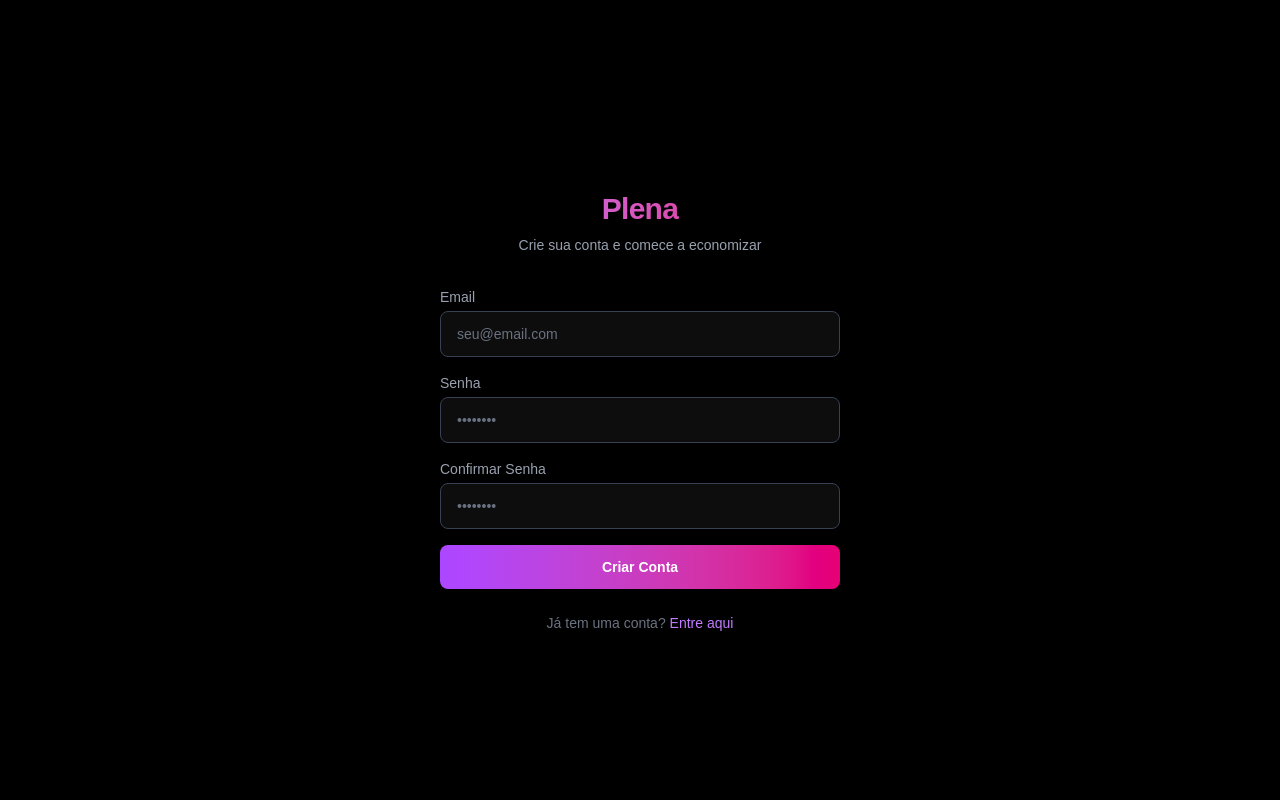
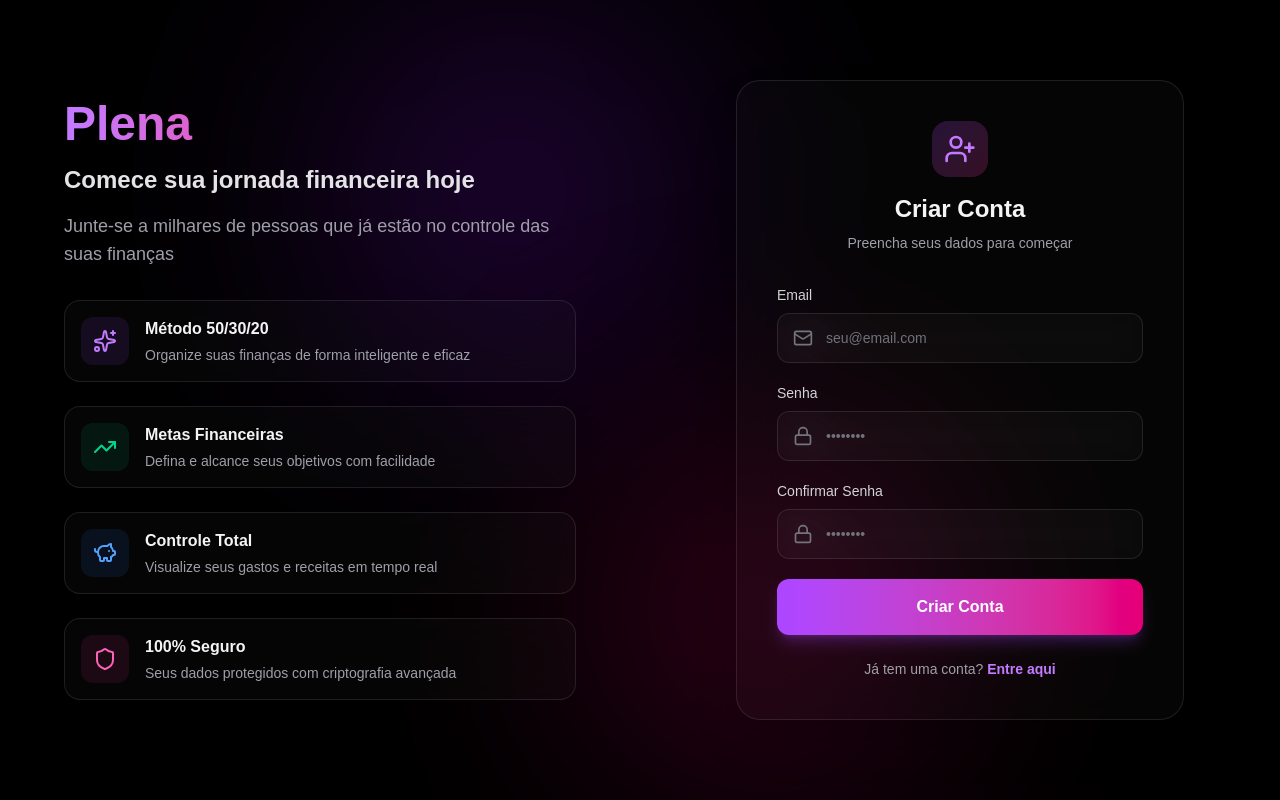
Before and after one commit to larissasthefanny/plena-app, a Next.js app in the folder frontend/: page /register in a window 1280 px wide. Built offline with nearby package versions, Linux system fonts and the light colour scheme.

Commit message:
Redesign register page with glassmorphism to match login

```diff
--- a/frontend/src/app/register/page.tsx
+++ b/frontend/src/app/register/page.tsx
@@ -3,6 +3,7 @@
 import Link from "next/link";
 import { useState } from "react";
 import { useRouter } from "next/navigation";
+import { Mail, Lock, UserPlus, Sparkles, TrendingUp, PiggyBank, Shield } from "lucide-react";
 
 export default function RegisterPage() {
     const router = useRouter();
@@ -50,90 +51,179 @@ export default function RegisterPage() {
     };
 
     return (
-        <div className="flex min-h-screen items-center justify-center bg-black text-white">
-            <div className="w-full max-w-md space-y-8 px-4 sm:px-6">
-                <div className="text-center">
-                    <h2 className="mt-6 text-3xl font-bold tracking-tight bg-clip-text text-transparent bg-gradient-to-r from-purple-400 to-pink-600">
+        <div className="min-h-screen bg-black text-white flex">
+            {/* Background decorativo */}
+            <div className="absolute inset-0 overflow-hidden pointer-events-none">
+                <div className="absolute top-0 left-1/4 w-96 h-96 bg-purple-600/20 rounded-full blur-[120px]"></div>
+                <div className="absolute bottom-0 right-1/4 w-96 h-96 bg-pink-600/20 rounded-full blur-[120px]"></div>
+            </div>
+
+            {/* Lado Esquerdo - Hero Section */}
+            <div className="hidden lg:flex lg:w-1/2 relative items-center justify-center p-12">
+                <div className="max-w-lg space-y-8 relative z-10">
+                    <div>
+                        <h1 className="text-5xl font-bold mb-4 bg-clip-text text-transparent bg-gradient-to-r from-purple-400 via-pink-500 to-purple-600">
                             Plena
-                    </h2>
-                    <p className="mt-2 text-sm text-gray-400">
-                        Crie sua conta e comece a economizar
+                        </h1>
+                        <p className="text-2xl font-semibold text-zinc-200 mb-4">
+                            Comece sua jornada financeira hoje
+                        </p>
+                        <p className="text-zinc-400 text-lg">
+                            Junte-se a milhares de pessoas que já estão no controle das suas finanças
                         </p>
                     </div>
 
-                <div className="mt-8 space-y-6">
-                    <form className="space-y-4" onSubmit={handleSubmit}>
+                    <div className="space-y-6">
+                        <div className="flex items-start gap-4 p-4 rounded-2xl bg-white/[0.02] backdrop-blur-xl border border-white/10 hover:bg-white/[0.05] transition-all">
+                            <div className="p-3 bg-purple-500/10 rounded-xl">
+                                <Sparkles className="w-6 h-6 text-purple-400" />
+                            </div>
+                            <div>
+                                <h3 className="font-semibold text-zinc-100 mb-1">Método 50/30/20</h3>
+                                <p className="text-sm text-zinc-400">Organize suas finanças de forma inteligente e eficaz</p>
+                            </div>
+                        </div>
+
+                        <div className="flex items-start gap-4 p-4 rounded-2xl bg-white/[0.02] backdrop-blur-xl border border-white/10 hover:bg-white/[0.05] transition-all">
+                            <div className="p-3 bg-emerald-500/10 rounded-xl">
+                                <TrendingUp className="w-6 h-6 text-emerald-400" />
+                            </div>
+                            <div>
+                                <h3 className="font-semibold text-zinc-100 mb-1">Metas Financeiras</h3>
+                                <p className="text-sm text-zinc-400">Defina e alcance seus objetivos com facilidade</p>
+                            </div>
+                        </div>
+
+                        <div className="flex items-start gap-4 p-4 rounded-2xl bg-white/[0.02] backdrop-blur-xl border border-white/10 hover:bg-white/[0.05] transition-all">
+                            <div className="p-3 bg-blue-500/10 rounded-xl">
+                                <PiggyBank className="w-6 h-6 text-blue-400" />
+                            </div>
+                            <div>
+                                <h3 className="font-semibold text-zinc-100 mb-1">Controle Total</h3>
+                                <p className="text-sm text-zinc-400">Visualize seus gastos e receitas em tempo real</p>
+                            </div>
+                        </div>
+
+                        <div className="flex items-start gap-4 p-4 rounded-2xl bg-white/[0.02] backdrop-blur-xl border border-white/10 hover:bg-white/[0.05] transition-all">
+                            <div className="p-3 bg-pink-500/10 rounded-xl">
+                                <Shield className="w-6 h-6 text-pink-400" />
+                            </div>
+                            <div>
+                                <h3 className="font-semibold text-zinc-100 mb-1">100% Seguro</h3>
+                                <p className="text-sm text-zinc-400">Seus dados protegidos com criptografia avançada</p>
+                            </div>
+                        </div>
+                    </div>
+                </div>
+            </div>
+
+            {/* Lado Direito - Formulário */}
+            <div className="w-full lg:w-1/2 flex items-center justify-center p-6 sm:p-12 relative z-10">
+                <div className="w-full max-w-md space-y-8">
+                    {/* Logo mobile */}
+                    <div className="lg:hidden text-center mb-8">
+                        <h1 className="text-4xl font-bold bg-clip-text text-transparent bg-gradient-to-r from-purple-400 via-pink-500 to-purple-600">
+                            Plena
+                        </h1>
+                        <p className="text-zinc-400 mt-2">Inteligência Financeira</p>
+                    </div>
+
+                    {/* Card do formulário */}
+                    <div className="p-8 sm:p-10 rounded-3xl bg-white/[0.02] backdrop-blur-xl border border-white/10 shadow-2xl">
+                        <div className="text-center mb-8">
+                            <div className="inline-flex items-center justify-center p-3 bg-gradient-to-br from-purple-500/20 to-pink-500/20 rounded-2xl mb-4">
+                                <UserPlus className="w-8 h-8 text-purple-400" />
+                            </div>
+                            <h2 className="text-2xl font-bold text-zinc-100 mb-2">Criar Conta</h2>
+                            <p className="text-zinc-400 text-sm">Preencha seus dados para começar</p>
+                        </div>
+
+                        <form className="space-y-5" onSubmit={handleSubmit}>
                             {error && (
-                            <div className="p-3 bg-red-500/10 border border-red-500/20 rounded-lg text-red-500 text-sm">
+                                <div className="p-4 bg-red-500/10 backdrop-blur-xl border border-red-500/20 rounded-xl text-red-400 text-sm flex items-center gap-2">
+                                    <div className="w-1.5 h-1.5 bg-red-400 rounded-full"></div>
                                     {error}
                                 </div>
                             )}
 
                             <div>
-                            <label htmlFor="email" className="block text-sm font-medium text-gray-400">
+                                <label htmlFor="email" className="block text-sm font-medium text-zinc-300 mb-2">
                                     Email
                                 </label>
-                            <div className="mt-1">
+                                <div className="relative">
+                                    <div className="absolute inset-y-0 left-0 pl-4 flex items-center pointer-events-none">
+                                        <Mail className="h-5 w-5 text-zinc-500" />
+                                    </div>
                                     <input
                                         id="email"
                                         type="email"
                                         required
                                         value={email}
                                         onChange={(e) => setEmail(e.target.value)}
-                                    className="block w-full rounded-lg border border-gray-700 bg-white/5 px-4 py-3 text-white placeholder-gray-500 focus:border-purple-500 focus:ring-purple-500 sm:text-sm"
+                                        className="block w-full pl-12 pr-4 py-3.5 rounded-xl border border-white/10 bg-white/[0.02] backdrop-blur-xl text-white placeholder-zinc-500 focus:border-purple-500/50 focus:ring-2 focus:ring-purple-500/20 focus:bg-white/[0.05] transition-all sm:text-sm outline-none"
                                         placeholder="seu@email.com"
                                     />
                                 </div>
                             </div>
 
                             <div>
-                            <label htmlFor="password" className="block text-sm font-medium text-gray-400">
+                                <label htmlFor="password" className="block text-sm font-medium text-zinc-300 mb-2">
                                     Senha
                                 </label>
-                            <div className="mt-1">
+                                <div className="relative">
+                                    <div className="absolute inset-y-0 left-0 pl-4 flex items-center pointer-events-none">
+                                        <Lock className="h-5 w-5 text-zinc-500" />
+                                    </div>
                                     <input
                                         id="password"
                                         type="password"
                                         required
                                         value={password}
                                         onChange={(e) => setPassword(e.target.value)}
-                                    className="block w-full rounded-lg border border-gray-700 bg-white/5 px-4 py-3 text-white placeholder-gray-500 focus:border-purple-500 focus:ring-purple-500 sm:text-sm"
+                                        className="block w-full pl-12 pr-4 py-3.5 rounded-xl border border-white/10 bg-white/[0.02] backdrop-blur-xl text-white placeholder-zinc-500 focus:border-purple-500/50 focus:ring-2 focus:ring-purple-500/20 focus:bg-white/[0.05] transition-all sm:text-sm outline-none"
                                         placeholder="••••••••"
                                     />
                                 </div>
                             </div>
 
                             <div>
-                            <label htmlFor="confirmPassword" className="block text-sm font-medium text-gray-400">
+                                <label htmlFor="confirmPassword" className="block text-sm font-medium text-zinc-300 mb-2">
                                     Confirmar Senha
                                 </label>
-                            <div className="mt-1">
+                                <div className="relative">
+                                    <div className="absolute inset-y-0 left-0 pl-4 flex items-center pointer-events-none">
+                                        <Lock className="h-5 w-5 text-zinc-500" />
+                                    </div>
                                     <input
                                         id="confirmPassword"
                                         type="password"
                                         required
                                         value={confirmPassword}
                                         onChange={(e) => setConfirmPassword(e.target.value)}
-                                    className="block w-full rounded-lg border border-gray-700 bg-white/5 px-4 py-3 text-white placeholder-gray-500 focus:border-purple-500 focus:ring-purple-500 sm:text-sm"
+                                        className="block w-full pl-12 pr-4 py-3.5 rounded-xl border border-white/10 bg-white/[0.02] backdrop-blur-xl text-white placeholder-zinc-500 focus:border-purple-500/50 focus:ring-2 focus:ring-purple-500/20 focus:bg-white/[0.05] transition-all sm:text-sm outline-none"
                                         placeholder="••••••••"
                                     />
                                 </div>
                             </div>
 
-                        <div>
                             <button
                                 type="submit"
                                 disabled={loading}
-                                className="flex w-full justify-center rounded-lg bg-gradient-to-r from-purple-500 to-pink-600 px-4 py-3 text-sm font-semibold text-white shadow-sm hover:from-purple-400 hover:to-pink-500 focus:outline-none focus:ring-2 focus:ring-purple-500 focus:ring-offset-2 focus:ring-offset-gray-900 disabled:opacity-50"
+                                className="w-full py-4 px-6 text-base font-semibold rounded-xl bg-gradient-to-r from-purple-500 to-pink-600 text-white shadow-lg shadow-purple-500/25 hover:shadow-purple-500/40 hover:from-purple-600 hover:to-pink-700 focus:outline-none focus:ring-2 focus:ring-purple-500/50 focus:ring-offset-2 focus:ring-offset-black disabled:opacity-50 disabled:cursor-not-allowed transition-all hover:scale-[1.02] active:scale-[0.98]"
                             >
                                 {loading ? "Criando conta..." : "Criar Conta"}
                             </button>
-                        </div>
                         </form>
 
-                    <p className="text-center text-sm text-gray-500">
-                        Já tem uma conta? <Link href="/login" className="text-purple-400 hover:text-purple-300">Entre aqui</Link>
+                        <div className="mt-6 text-center">
+                            <p className="text-sm text-zinc-400">
+                                Já tem uma conta?{" "}
+                                <Link href="/login" className="text-purple-400 hover:text-purple-300 font-semibold transition-colors">
+                                    Entre aqui
+                                </Link>
                             </p>
+                        </div>
+                    </div>
                 </div>
             </div>
         </div>
```
Lines whose indentation alone changed are shown as unchanged.
